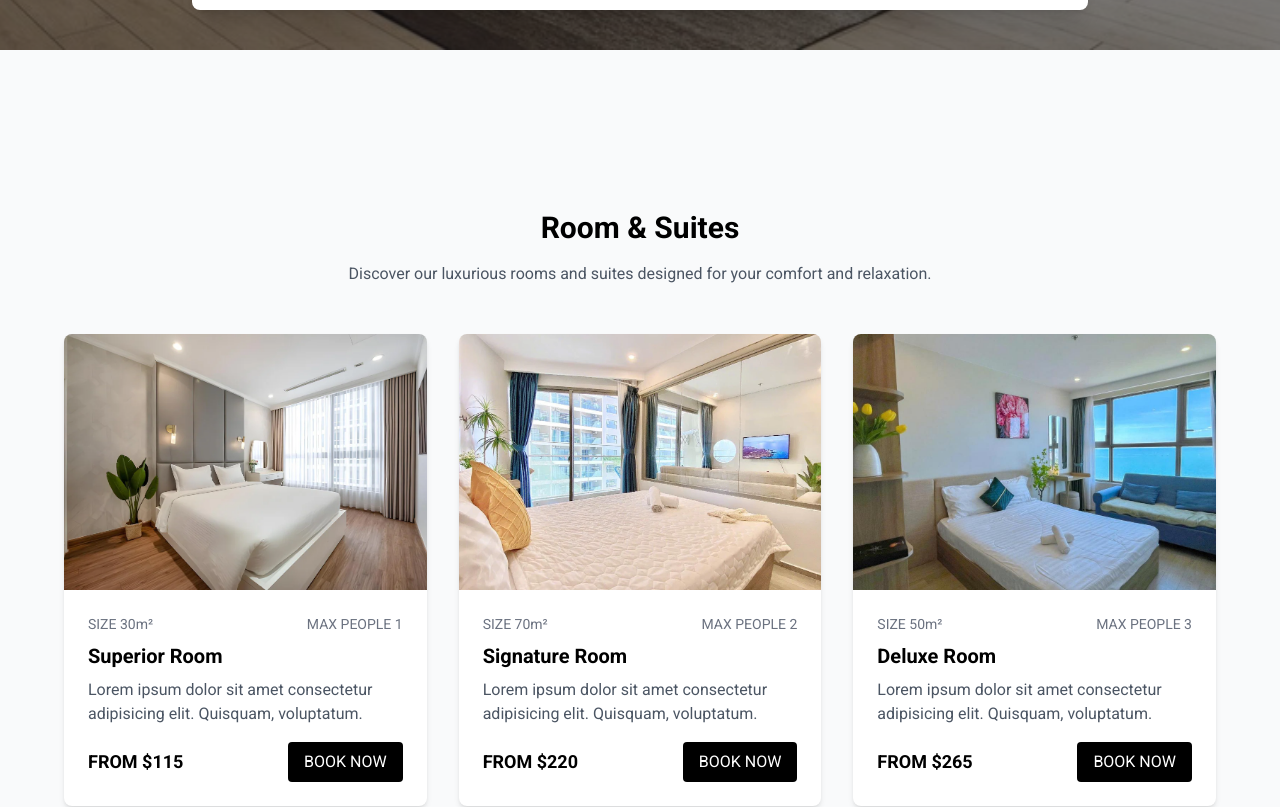
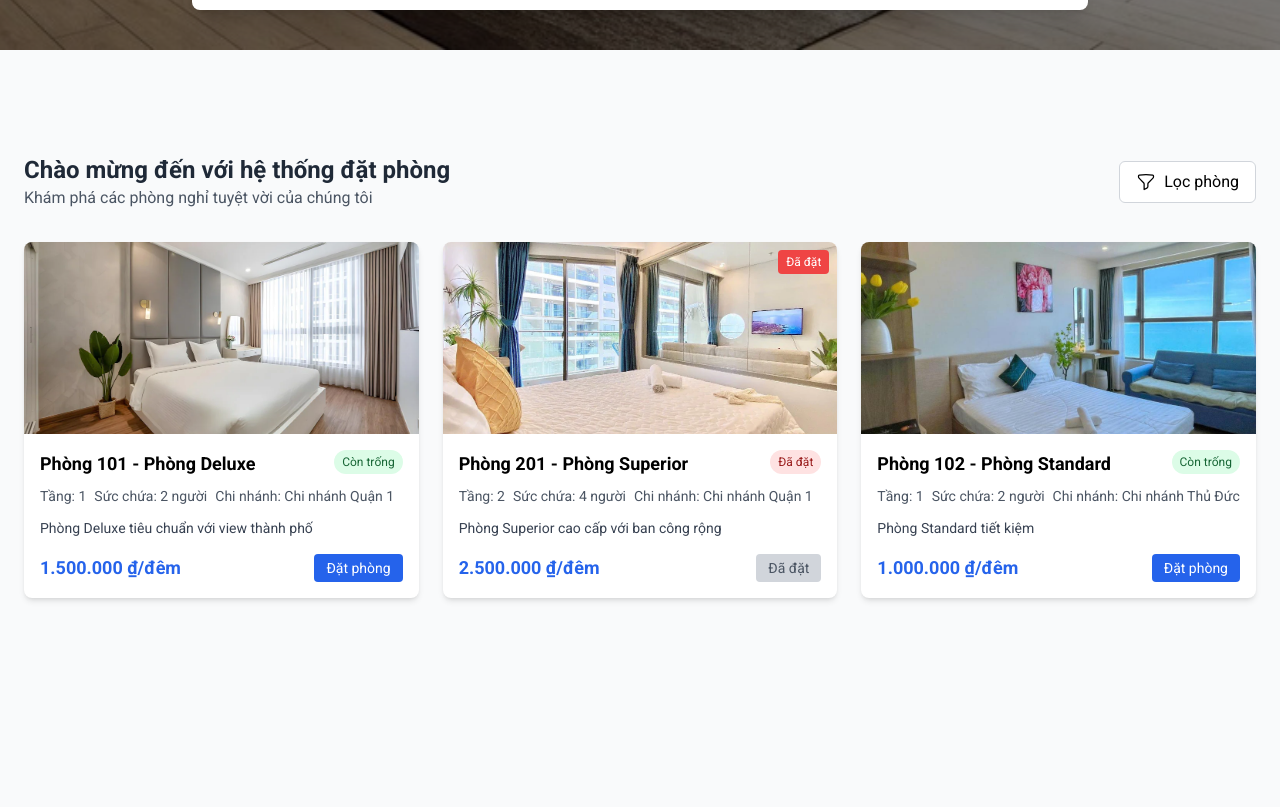
Before and after one commit to tranvandan0905/hotel-management, a React (Vite) app in the folder frontend/: page / in a window 1280 px wide. Shown: the part 814-1621 px from the top of the page. Built offline with nearby package versions, Linux system fonts and the light colour scheme.

Commit message:
update page Home

```diff
--- a/frontend/src/pages/TrangBooking/HomePage.jsx
+++ b/frontend/src/pages/TrangBooking/HomePage.jsx
@@ -1,150 +1,315 @@
 import React, { useState, useEffect } from "react";
-import { motion } from "framer-motion";
+import { motion, AnimatePresence } from "framer-motion";
+import { MagnifyingGlassIcon, FunnelIcon, XMarkIcon } from "@heroicons/react/24/outline";
 
-const HomePage = () => {
-  const rooms = [
+const RoomManagement = () => {
+  // State cho dữ liệu phòng và các trạng thái
+  const [rooms, setRooms] = useState([]);
+  const [loading, setLoading] = useState(true);
+  const [error, setError] = useState(null);
+  const [filters, setFilters] = useState({
+    search: "",
+    loaiPhong: "all",
+    succhua: "all",
+    minPrice: "",
+    maxPrice: ""
+  });
+  const [showFilterPanel, setShowFilterPanel] = useState(false);
+
+  // Mock data - sẽ thay bằng API call sau này
+  useEffect(() => {
+    const fetchRooms = async () => {
+      try {
+        setLoading(true);
+        // Giả lập API call
+        await new Promise(resolve => setTimeout(resolve, 800));
+
+        const mockRooms = [
           {
             id: 1,
-      name: "Superior Room",
-      description: "Lorem ipsum dolor sit amet consectetur adipisicing elit. Quisquam, voluptatum.",
-      price: 115,
-      size: "30m²",
-      maxPeople: 1,
-      image: "/img/rooms/room1.png"
+            sophong: "101",
+            loai: "Phòng Deluxe",
+            tang: 1,
+            succhua: 2,
+            gia: 1500000,
+            trangthai: false,
+            anh: ["/img/rooms/room1.png"],
+            mota: "Phòng Deluxe tiêu chuẩn với view thành phố",
+            id_chinhanh: 1,
+            tenchinhanh: "Chi nhánh Quận 1"
           },
           {
             id: 2,
-      name: "Signature Room",
-      description: "Lorem ipsum dolor sit amet consectetur adipisicing elit. Quisquam, voluptatum.",
-      price: 220,
-      size: "70m²",
-      maxPeople: 2,
-      image: "/img/rooms/room2.png"
+            sophong: "201",
+            loai: "Phòng Superior",
+            tang: 2,
+            succhua: 4,
+            gia: 2500000,
+            trangthai: true,
+            anh: ["/img/rooms/room2.png"],
+            mota: "Phòng Superior cao cấp với ban công rộng",
+            id_chinhanh: 1,
+            tenchinhanh: "Chi nhánh Quận 1"
           },
           {
             id: 3,
-      name: "Deluxe Room",
-      description: "Lorem ipsum dolor sit amet consectetur adipisicing elit. Quisquam, voluptatum.",
-      price: 265,
-      size: "50m²",
-      maxPeople: 3,
-      image: "/img/rooms/room3.png"
+            sophong: "102",
+            loai: "Phòng Standard",
+            tang: 1,
+            succhua: 2,
+            gia: 1000000,
+            trangthai: false,
+            anh: ["/img/rooms/room3.png"],
+            mota: "Phòng Standard tiết kiệm",
+            id_chinhanh: 2,
+            tenchinhanh: "Chi nhánh Thủ Đức"
           },
-    {
-      id: 4,
-      name: "Superior Room",
-      description: "Lorem ipsum dolor sit amet consectetur adipisicing elit. Quisquam, voluptatum.",
-      price: 115,
-      size: "30m²",
-      maxPeople: 1,
-      image: "/img/rooms/room4.png"
-    },
-    {
-      id: 5,
-      name: "Signature Room",
-      description: "Lorem ipsum dolor sit amet consectetur adipisicing elit. Quisquam, voluptatum.",
-      price: 220,
-      size: "70m²",
-      maxPeople: 2,
-      image: "/img/rooms/room5.png"
-    },
-    {
-      id: 6,
-      name: "Deluxe Room",
-      description: "Lorem ipsum dolor sit amet consectetur adipisicing elit. Quisquam, voluptatum.",
-      price: 265,
-      size: "50m²",
-      maxPeople: 3,
-      image: "/img/rooms/room6.png"
-    },
-    {
-      id: 7,
-      name: "Superior Room",
-      description: "Lorem ipsum dolor sit amet consectetur adipisicing elit. Quisquam, voluptatum.",
-      price: 115,
-      size: "30m²",
-      maxPeople: 1,
-      image: "/img/rooms/room7.png"
-    },
-    {
-      id: 8,
-      name: "Signature Room",
-      description: "Lorem ipsum dolor sit amet consectetur adipisicing elit. Quisquam, voluptatum.",
-      price: 220,
-      size: "70m²",
-      maxPeople: 2,
-      image: "/img/rooms/room8.png"
-    },
-    {
-      id: 9,
-      name: "Deluxe Room",
-      description: "Lorem ipsum dolor sit amet consectetur adipisicing elit. Quisquam, voluptatum.",
-      price: 265,
-      size: "50m²",
-      maxPeople: 3,
-      image: "/img/rooms/room9.png"
-    },
+          // Thêm các phòng khác...
         ];
-  useEffect(() => {
-    const handleScroll = () => {
-      const header = document.querySelector("header");
-      if (header) {
-        if (window.scrollY > 50) {
-          header.classList.add("bg-black/80", "shadow-md");
-        } else {
-          header.classList.remove("bg-black/80", "shadow-md");
-        }
+
+        setRooms(mockRooms);
+        setError(null);
+      } catch (err) {
+        setError("Không thể tải dữ liệu phòng");
+        console.error("Error fetching rooms:", err);
+      } finally {
+        setLoading(false);
       }
     };
 
-    window.addEventListener("scroll", handleScroll);
-    return () => window.removeEventListener("scroll", handleScroll);
+    fetchRooms();
   }, []);
 
+  // Hàm format giá tiền VND
+  const formatPrice = (price) => {
+    return new Intl.NumberFormat('vi-VN', {
+      style: 'currency',
+      currency: 'VND'
+    }).format(price);
+  };
+
+  // Lọc phòng theo các tiêu chí
+  const filteredRooms = rooms.filter(room => {
+    const matchesSearch = room.sophong.toLowerCase().includes(filters.search.toLowerCase()) ||
+                         room.loai.toLowerCase().includes(filters.search.toLowerCase());
+
+    const matchesType = filters.loaiPhong === "all" ||
+                       room.loai === filters.loaiPhong;
+
+    const matchesCapacity = filters.succhua === "all" ||
+                          room.succhua === Number(filters.succhua);
+
+    const matchesMinPrice = !filters.minPrice ||
+                          room.gia >= Number(filters.minPrice);
+
+    const matchesMaxPrice = !filters.maxPrice ||
+                          room.gia <= Number(filters.maxPrice);
+
+    return matchesSearch && matchesType && matchesCapacity && matchesMinPrice && matchesMaxPrice;
+  });
+
+  const resetFilters = () => {
+    setFilters({
+      search: "",
+      loaiPhong: "all",
+      succhua: "all",
+      minPrice: "",
+      maxPrice: ""
+    });
+  };
+
+  if (loading) return <div className="min-h-screen flex items-center justify-center">Đang tải dữ liệu...</div>;
+  if (error) return <div className="min-h-screen flex items-center justify-center text-red-500">{error}</div>;
+
   return (
-    <div className="min-h-screen">
-      {/* Rooms Section */}
-      <section className="py-20 px-4 bg-gray-50" id="rooms">
-        <div className="max-w-6xl mx-auto">
-          <h2 className="text-3xl font-bold text-center mb-4">Room & Suites</h2>
-          <p className="text-gray-600 text-center mb-12 max-w-2xl mx-auto">
-            Discover our luxurious rooms and suites designed for your comfort and relaxation.
-          </p>
-          <div className="grid md:grid-cols-3 gap-8">
-            {rooms.map((room) => (
+    <div className="min-h-screen bg-gray-50 p-6">
+      <div className="max-w-7xl mx-auto">
+        {/* Tiêu đề */}
+        <div className="flex flex-col md:flex-row justify-between items-start md:items-center mb-8 gap-4">
+          <div>
+            <h1 className="text-2xl font-bold text-gray-800">Chào mừng đến với hệ thống đặt phòng</h1>
+            <p className="text-gray-600">Khám phá các phòng nghỉ tuyệt vời của chúng tôi</p>
+          </div>
+
+          <div className="flex gap-2">
+            <button
+              onClick={() => setShowFilterPanel(!showFilterPanel)}
+              className="flex items-center gap-2 px-4 py-2 bg-white border border-gray-300 rounded-md hover:bg-gray-50"
+            >
+              <FunnelIcon className="h-5 w-5" />
+              <span>Lọc phòng</span>
+            </button>
+          </div>
+        </div>
+
+        {/* Bộ lọc ẩn/hiện */}
+        <AnimatePresence>
+          {showFilterPanel && (
+            <motion.div
+              initial={{ opacity: 0, height: 0 }}
+              animate={{ opacity: 1, height: 'auto' }}
+              exit={{ opacity: 0, height: 0 }}
+              className="bg-white rounded-lg shadow p-4 mb-6 overflow-hidden"
+            >
+              <div className="grid grid-cols-1 md:grid-cols-4 gap-4">
+                <div>
+                  <label className="block text-sm font-medium text-gray-700 mb-1">Loại phòng</label>
+                  <select
+                    className="w-full p-2 border border-gray-300 rounded-md"
+                    value={filters.loaiPhong}
+                    onChange={(e) => setFilters({...filters, loaiPhong: e.target.value})}
+                  >
+                    <option value="all">Tất cả loại phòng</option>
+                    <option value="Phòng Deluxe">Deluxe</option>
+                    <option value="Phòng Superior">Superior</option>
+                    <option value="Phòng Standard">Standard</option>
+                  </select>
+                </div>
+
+                <div>
+                  <label className="block text-sm font-medium text-gray-700 mb-1">Sức chứa</label>
+                  <select
+                    className="w-full p-2 border border-gray-300 rounded-md"
+                    value={filters.succhua}
+                    onChange={(e) => setFilters({...filters, succhua: e.target.value})}
+                  >
+                    <option value="all">Tất cả</option>
+                    <option value="2">2 người</option>
+                    <option value="4">4 người</option>
+
+                  </select>
+                </div>
+
+                <div>
+                  <label className="block text-sm font-medium text-gray-700 mb-1">Giá từ</label>
+                  <input
+                    type="number"
+                    placeholder="VND"
+                    className="w-full p-2 border border-gray-300 rounded-md"
+                    value={filters.minPrice}
+                    onChange={(e) => setFilters({...filters, minPrice: e.target.value})}
+                  />
+                </div>
+
+                <div>
+                  <label className="block text-sm font-medium text-gray-700 mb-1">Giá đến</label>
+                  <input
+                    type="number"
+                    placeholder="VND"
+                    className="w-full p-2 border border-gray-300 rounded-md"
+                    value={filters.maxPrice}
+                    onChange={(e) => setFilters({...filters, maxPrice: e.target.value})}
+                  />
+                </div>
+              </div>
+
+              <div className="flex justify-end gap-2 mt-4">
+                <button
+                  onClick={resetFilters}
+                  className="px-3 py-1 text-sm text-gray-600 hover:text-gray-800"
+                >
+                </button>
+                <button
+                  onClick={() => setShowFilterPanel(false)}
+                  className="px-3 py-1 text-sm text-gray-600 hover:text-gray-800"
+                >
+                  <XMarkIcon className="h-5 w-5" />
+                </button>
+              </div>
+            </motion.div>
+          )}
+        </AnimatePresence>
+
+
+
+        {/* Danh sách phòng */}
+        <div className="grid md:grid-cols-2 lg:grid-cols-3 gap-6">
+          {filteredRooms.map((room) => (
             <motion.div
               key={room.id}
-                initial={{ opacity: 0, scale: 0.9 }}
-                animate={{ opacity: 1, scale: 1 }}
-                transition={{ duration: 0.5 }}
-                whileHover={{ scale: 1.05 }}
+              initial={{ opacity: 0, y: 20 }}
+              animate={{ opacity: 1, y: 0 }}
+              transition={{ duration: 0.3 }}
+              whileHover={{ scale: 1.02 }}
               className="bg-white rounded-lg overflow-hidden shadow-md hover:shadow-lg transition-shadow"
             >
-                <img src={room.image} alt={room.name} className="w-full h-64 object-cover" />
-                <div className="p-6">
-                  <div className="flex justify-between text-sm text-gray-500 mb-2">
-                    <span>SIZE {room.size}</span>
-                    <span>MAX PEOPLE {room.maxPeople}</span>
+              {/* Ảnh phòng */}
+              <div className="relative h-48 overflow-hidden">
+                <img
+                  src={room.anh[0]}
+                  alt={`Phòng ${room.sophong}`}
+                  className="w-full h-full object-cover"
+                  onError={(e) => {
+                    e.target.onerror = null;
+                    e.target.src = "/img/room-placeholder.jpg";
+                  }}
+                />
+                {room.trangthai && (
+                  <div className="absolute top-2 right-2 bg-red-500 text-white px-2 py-1 rounded text-xs">
+                    Đã đặt
                   </div>
-                  <h3 className="text-xl font-bold mb-2">{room.name}</h3>
-                  <p className="text-gray-600 mb-4">{room.description}</p>
+                )}
+              </div>
+
+              {/* Thông tin phòng */}
+              <div className="p-4">
+                <div className="flex justify-between items-start mb-2">
+                  <h3 className="text-lg font-bold">
+                    Phòng {room.sophong} - {room.loai}
+                  </h3>
+                  <span className={`px-2 py-1 rounded-full text-xs ${
+                    room.trangthai ? 'bg-red-100 text-red-800' : 'bg-green-100 text-green-800'
+                  }`}>
+                    {room.trangthai ? 'Đã đặt' : 'Còn trống'}
+                  </span>
+                </div>
+
+                <div className="flex flex-wrap gap-2 text-sm text-gray-600 mb-3">
+                  <span>Tầng: {room.tang}</span>
+                  <span>Sức chứa: {room.succhua} người</span>
+                  <span>Chi nhánh: {room.tenchinhanh}</span>
+                </div>
+
+                <p className="text-gray-700 text-sm mb-4 line-clamp-2">
+                  {room.mota}
+                </p>
+
                 <div className="flex justify-between items-center">
-                    <span className="text-lg font-semibold">FROM ${room.price}</span>
+                  <span className="text-lg font-semibold text-blue-600">
+                    {formatPrice(room.gia)}/đêm
+                  </span>
                   <motion.button
-                      whileTap={{ scale: 0.9 }}
-                      className="bg-black hover:bg-gray-800 text-white px-4 py-2 rounded"
+                    whileTap={{ scale: 0.95 }}
+                    className={`px-3 py-1 rounded text-sm ${
+                      room.trangthai
+                        ? 'bg-gray-300 text-gray-600 cursor-not-allowed'
+                        : 'bg-blue-600 hover:bg-blue-700 text-white'
+                    }`}
+                    disabled={room.trangthai}
                   >
-                      BOOK NOW
+                    {room.trangthai ? 'Đã đặt' : 'Đặt phòng'}
                   </motion.button>
                 </div>
               </div>
             </motion.div>
           ))}
         </div>
+
+        {/* Hiển thị khi không có phòng nào */}
+        {filteredRooms.length === 0 && (
+          <div className="text-center py-12">
+            <p className="text-gray-500">Không tìm thấy phòng nào phù hợp</p>
+            <button
+              onClick={resetFilters}
+              className="mt-2 px-4 py-2 text-blue-600 hover:text-blue-800"
+            >
+              Xóa bộ lọc
+            </button>
           </div>
-      </section>
+        )}
+      </div>
     </div>
   );
 };
 
-export default HomePage;
+export default RoomManagement;
```
Lines whose indentation alone changed are shown as unchanged.
